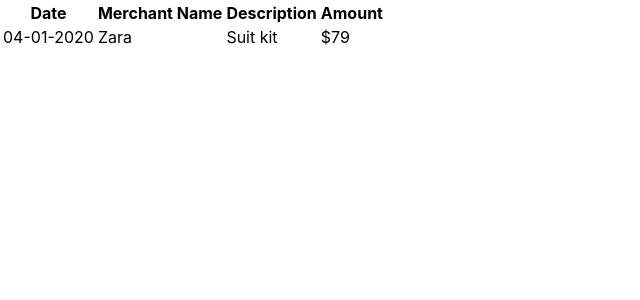
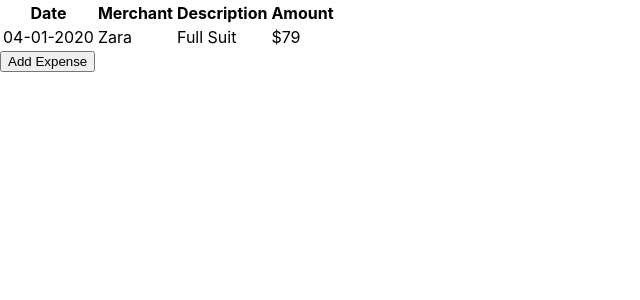
Before and after one commit to Honshu11/expense-tracker-react, a React (Create React App) app: page / in a window 1280 px wide. Shown: the top 300 px of the page, without its empty margins (0-640 px from the left). Built offline with nearby package versions, Linux system fonts and the light colour scheme.

Commit message:
add button to expense

```diff
--- a/public/index.html
+++ b/public/index.html
@@ -24,7 +24,7 @@
       work correctly both with client-side routing and a non-root public URL.
       Learn how to configure a non-root public URL by running `npm run build`.
     -->
-    <title>React App</title>
+    <title>Expense tracker</title>
   </head>
   <body>
     <noscript>You need to enable JavaScript to run this app.</noscript>
--- a/src/App.js
+++ b/src/App.js
@@ -4,7 +4,9 @@
 
 function App(){
   return(
-    <ExpenseContent />
+    <div>
+      <ExpenseContent />
+    </div>
   )
 }
 
--- a/src/ExpenseContent.js
+++ b/src/ExpenseContent.js
@@ -1,25 +1,25 @@
-import React from 'react'
+import React from "react";
 
-function ExpenseContent(){
-    return(
-        <div>
+function ExpenseContent() {
+  return (
+    <div className="main-contents">
       <table className="table-contents">
         <tr className="table-header">
           <th>Date</th>
-                    <th>Merchant Name</th>
+          <th>Merchant</th>
           <th>Description</th>
           <th>Amount</th>
         </tr>
         <tr className="table-row-1">
           <td>04-01-2020</td>
           <td>Zara</td>
-                    <td>Suit kit</td>
+          <td>Full Suit</td>
           <td>$79</td>
         </tr>
       </table>
+      <button className="addBtn">Add Expense</button>
     </div>
-    )
+  );
 }
 
-
-export default ExpenseContent
+export default ExpenseContent;
```
Also changed, not shown: src/index.js (line endings or trailing spaces). Lines whose indentation alone changed are shown as unchanged.
